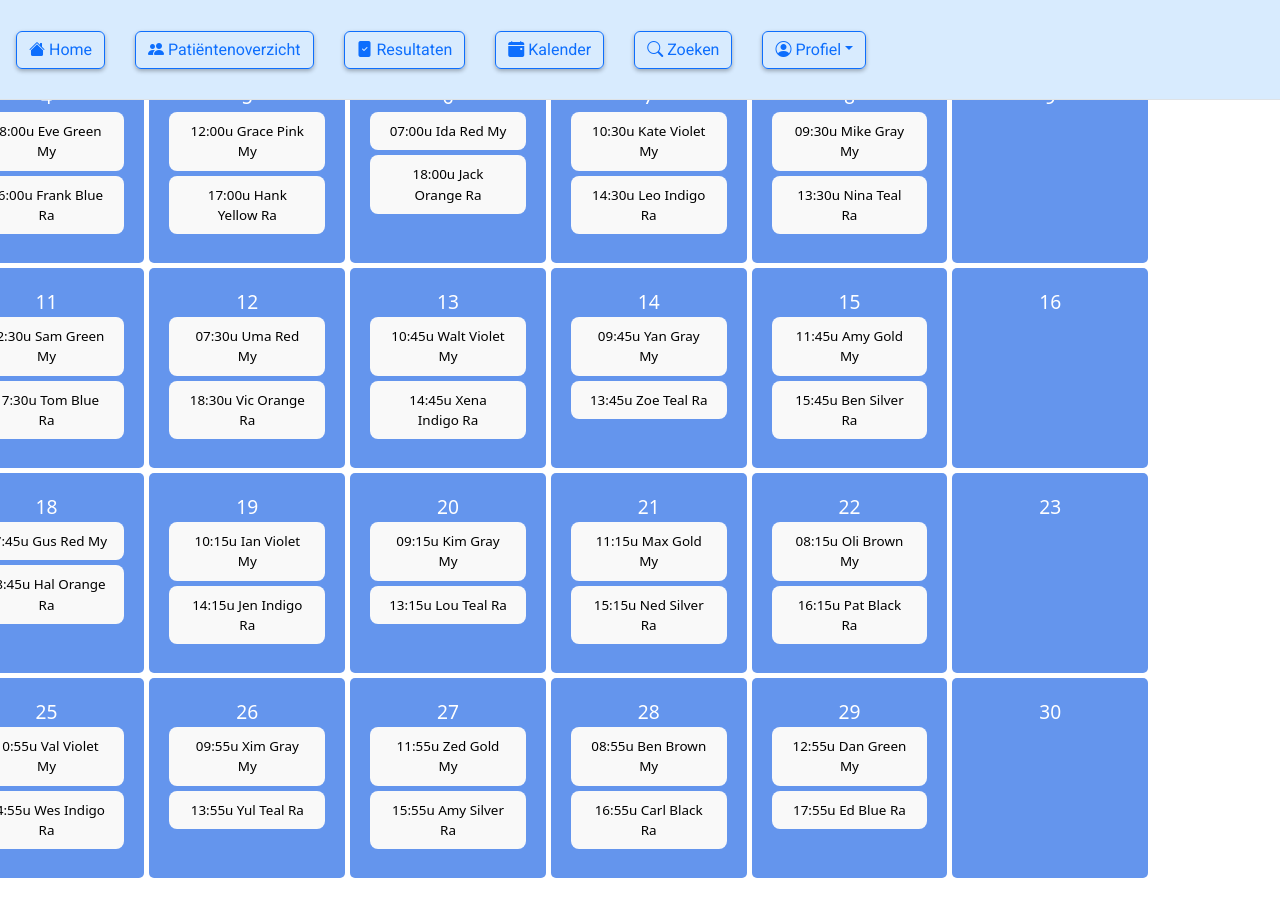
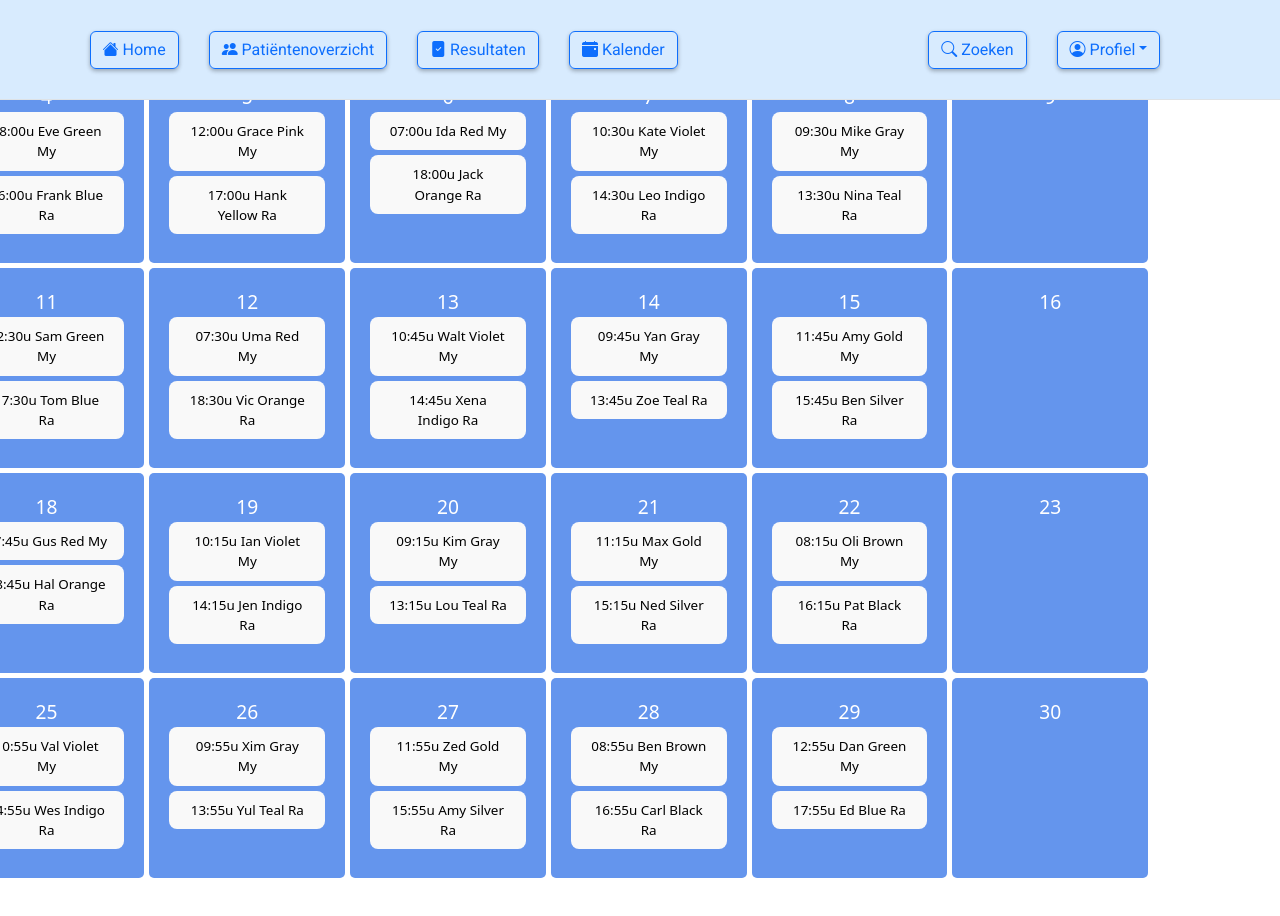
Before and after one commit to ZuydUniversity/B2C6_B2A_Frontend, a React (Vite) app: page /kalender in a window 1280 px wide. Shown: the top 916 px of the page. Built offline with nearby package versions, Linux system fonts and the light colour scheme.

Commit message:
navbar ultieme fix
evi gjeci

```diff
--- a/package.json
+++ b/package.json
@@ -15,6 +15,7 @@
     "bootstrap": "^5.3.3",
     "bootstrap-icons": "^1.11.3",
     "react": "^18.2.0",
+    "react-bootstrap": "^2.10.2",
     "react-calendar": "^5.0.0",
     "react-dom": "^18.2.0",
     "react-image-gallery": "^1.3.0",
--- a/src/components/Navbar.css
+++ b/src/components/Navbar.css
@@ -1,7 +1,7 @@
 @import url('https://fonts.googleapis.com/css2?family=Roboto&display=swap');
 nav.navbar {
     background: #D8EBFE;
-    color: #565FA4;
+    color: #565FA4 !important;
     font-family: "Roboto";
     height: 100px;
     width: 100%;
@@ -11,7 +11,8 @@ nav.navbar {
 .navbar-container {
     width: 100%;
     margin: 0 auto;
-    padding: 0 1rem; /* Voeg padding toe voor wat ruimte aan de zijkanten */
+    padding-left: 7%;
+    padding-right: 7%;
 }
 
 .btn {
@@ -20,7 +21,7 @@ nav.navbar {
     background-color: white;
 }
 .custom-icon {
-    color: #565FA4;
+    color: #565FA4 !important;
 }
 
 .navbar-nav .btn {
@@ -39,6 +40,11 @@ nav.navbar {
     min-width: 340px; /* Bepaalt de minimale breedte van de zoekdropdown */
 }
 
+.dropdown-item {
+    font-size: 16px;
+    color: #565FA4 !important;
+}
+
 .form-inline {
     width: 100%; /* Zorgt ervoor dat het formulier de volledige breedte van de dropdown inneemt */
     display: flex;
--- a/src/components/Navbar.jsx
+++ b/src/components/Navbar.jsx
@@ -15,13 +15,13 @@ const Navbar = () => {
                 </button>
 
                 <div className="collapse navbar-collapse" id="navbarSupportedContent">
-                    <ul className="navbar-nav mr-auto">
+                    <ul className="navbar-nav me-auto">
                         <Link to="/"><button type="button" className="btn btn-outline-primary"><i className="bi bi-house-fill"></i> Home</button></Link>
                         <Link to="/PatientOverview"><button type="button" className="btn btn-outline-primary"><i className="bi bi-people-fill"></i> Patiëntenoverzicht</button></Link>
                         <button type="button" className="btn btn-outline-primary"><i className="bi bi-file-check-fill"></i> Resultaten</button>
                         <Link to="/Kalender"><button type="button" className="btn btn-outline-primary"><i className="bi bi-calendar-event-fill"></i> Kalender</button></Link>
                     </ul>
-                    <ul className="navbar-nav ml-auto">
+                    <ul className="navbar-nav ms-auto">
                         <div className="dropdown">
                             <button type="button" className="btn btn-outline-primary" id="dropdownSearchButton" data-toggle="dropdown" aria-haspopup="true" aria-expanded="false"><i className="bi bi-search"></i> Zoeken</button>
                             <div className="dropdown-menu p-3" aria-labelledby="dropdownSearchButton">
```
Also changed, not shown: 1 other file (tests, documents, lock files or other folders).
